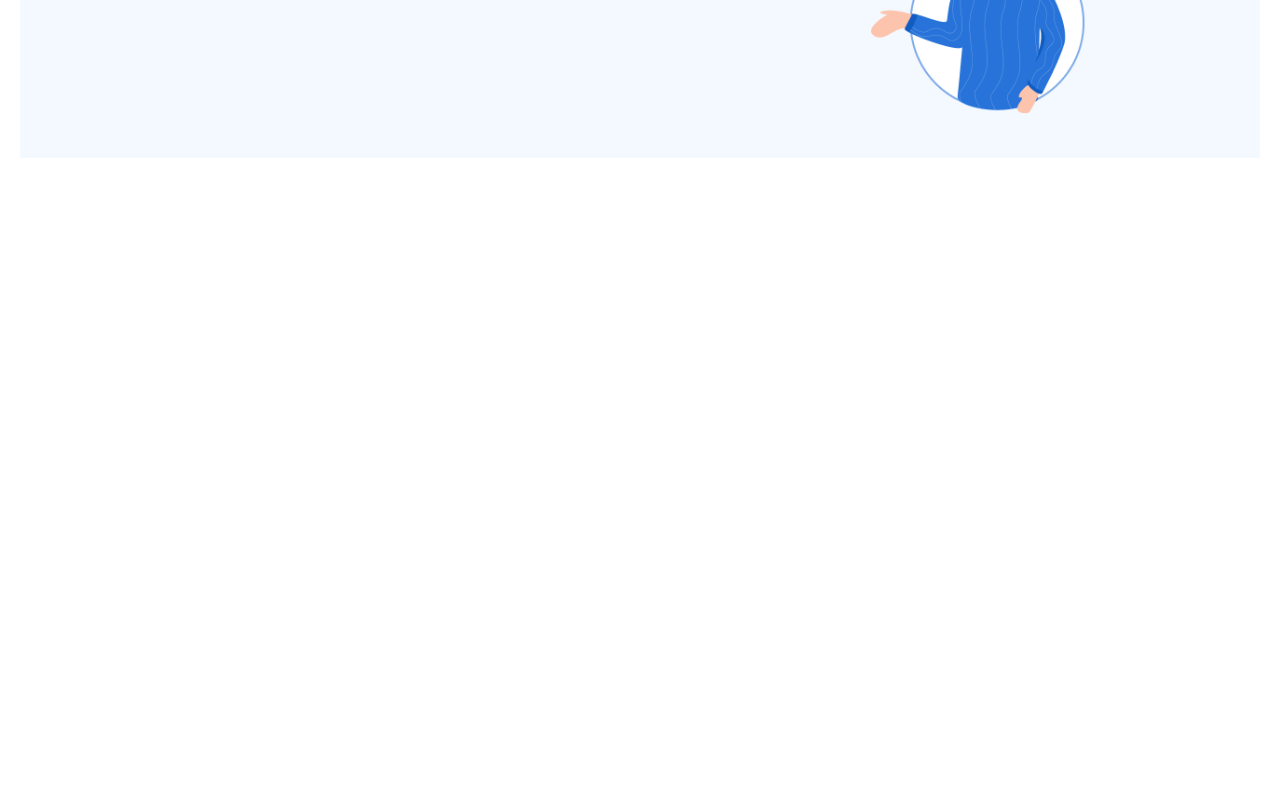
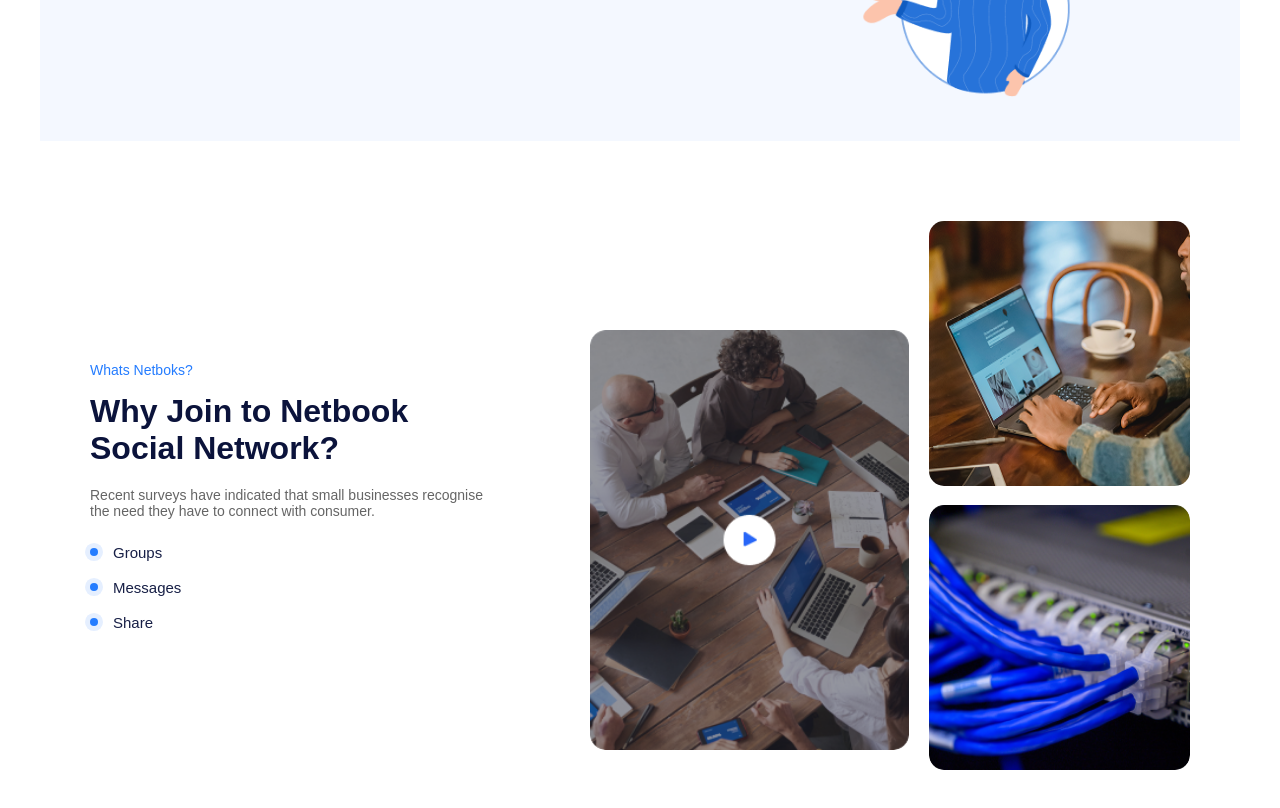
Before and after one commit to muhammmad3456aliev-maker/Home-Work3, a plain HTML site: page index.html in a window 1280 px wide. Shown: the part 564-1372 px from the top of the page. Before the commit the page ends 800 px from the top, so only its background shows below. Drawn offline with Linux system fonts and the light colour scheme.

Commit message:
first commit

```diff
--- a/index.html
+++ b/index.html
@@ -8,18 +8,20 @@
 </head>
 <body>
    <header class="hh">
+    <div class="hh-inner">
         <div class="logo">
             <img src="./image/Group.png" alt="">
             <h2>Netbook</h2>
         </div>
         <div class="mn">
             <p class="home">Home</p>
-        <p>Community⌄</p>
+            <p>Community</p>
             <p>Blog</p>
             <p>Events</p>
         </div>
         <div class="right">
-        <p>⌕ Search Here...</p>
+            <p>Search Here...</p>
+        </div>
     </div>
 </header>
 <div class="section1">
@@ -39,5 +41,39 @@
         <img src="./image/Iamge.png" alt="">
     </div>
 </div>
+<div class="section2">
+    <div class="left2">
+        <p class="p2">Whats Netboks?</p>
+        <h2>Why Join to Netbook<br>Social Network?</h2>
+        <p class="text2">
+            Recent surveys have indicated that small businesses
+            recognise the need they have to connect with
+            consumer.
+        </p>
+        <div class="list2">
+            <div>
+                <span></span>
+                <p>Groups</p>
+            </div>
+            <div>
+                <span></span>
+                <p>Messages</p>
+            </div>
+            <div>
+                <span></span>
+                <p>Share</p>
+            </div>
+        </div>
+    </div>
+    <div class="right2">
+        <div class="big2">
+            <img src="./image/Image (20).png" alt="">
+        </div>
+        <div class="imgs2">
+            <img src="./image/pexels-andres-ayrton-6578391.png" alt="">
+            <img src="./image/Image (21).png" alt="">
+        </div>
+    </div>
+</div>
 </body>
 </html>
--- a/style.css
+++ b/style.css
@@ -1,6 +1,7 @@
 * {
     margin: 0;
     padding: 0;
+    box-sizing: border-box;
 }
 
 body {
@@ -13,13 +14,22 @@ body {
     position: fixed;
     top: 0;
     left: 0;
+    right: 0;
     background: white;
+    border-bottom: 1px solid #eeeeee;
+    font-family: Arial, sans-serif;
+    z-index: 1000;
+}
+
+.hh-inner {
+    max-width: 1200px;
+    width: 100%;
+    height: 100%;
+    margin: 0 auto;
+    padding: 0 20px;
     display: flex;
     align-items: center;
-    justify-content: space-around;
-    border-bottom: 1px solid #eeeeee;
-    font-family: Arial;
-    z-index: 1000;
+    justify-content: space-between;
 }
 
 .logo {
@@ -124,3 +134,82 @@ body {
 .right1 img {
     width: 100%;
 }
+.section2 {
+    width: 1100px;
+    margin: 80px auto;
+    display: flex;
+    align-items: center;
+    justify-content: space-between;
+    font-family: Arial;
+}
+
+.left2 {
+    width: 400px;
+}
+
+.p2 {
+    color: #247cff;
+    font-size: 14px;
+    margin-bottom: 15px;
+}
+
+.left2 h2 {
+    color: #0b133b;
+    font-size: 32px;
+    margin-bottom: 20px;
+}
+
+.text2 {
+    color: #656565;
+    font-size: 14px;
+    margin-bottom: 25px;
+}
+
+.list2 div {
+    display: flex;
+    align-items: center;
+    gap: 15px;
+    margin-bottom: 18px;
+}
+
+.list2 span {
+    width: 8px;
+    height: 8px;
+    background: #247cff;
+    border-radius: 50%;
+    box-shadow: 0 0 0 5px #e5efff;
+}
+
+.list2 p {
+    color: #171f46;
+    font-size: 15px;
+}
+
+.right2 {
+    display: flex;
+    align-items: center;
+    gap: 20px;
+    width: 600px;
+}
+
+.big2 {
+    width: 55%;
+    height: 350px;
+}
+
+.big2 img {
+    width: 100%;
+    height: 120%;
+    border-radius: 15px;
+}
+
+.imgs2 {
+    width: 45%;
+}
+
+.imgs2 img {
+    width: 100%;
+    height: 265px;
+    margin-bottom: 15px;
+    border-radius: 15px;
+}
```
Lines whose indentation alone changed are shown as unchanged.
